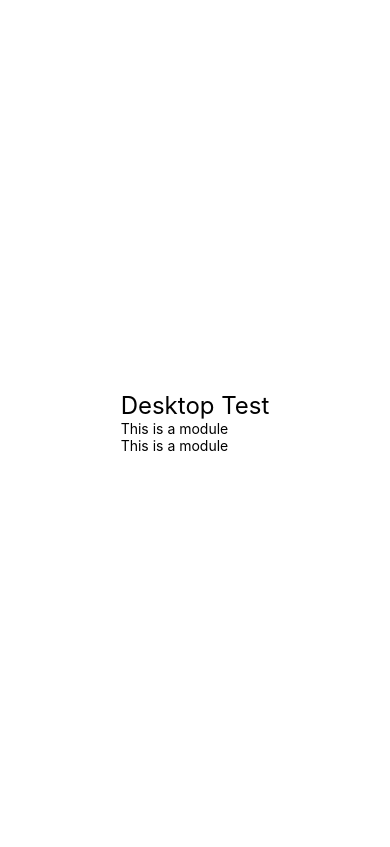
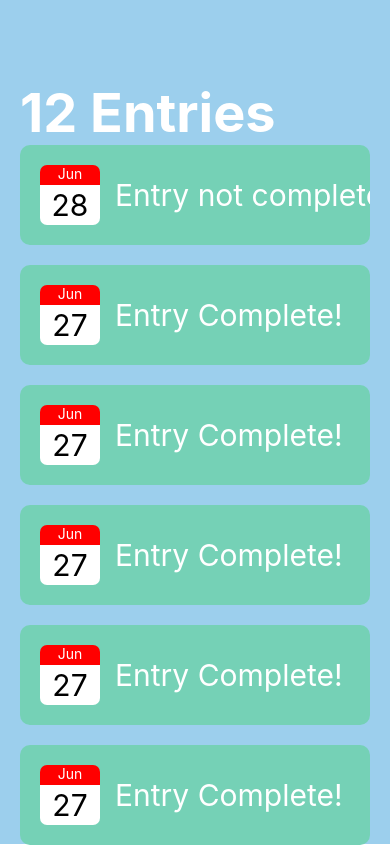
Before and after one commit to Joao-Nicz/expoDapApp, a React Native app: screen / in a window 390 px wide. Shown: the top 847 px of the page. Built offline with nearby package versions, Linux system fonts and the light colour scheme.

Commit message:
Made entry page

```diff
--- a/App.js
+++ b/App.js
@@ -1,5 +1,5 @@
-import { StyleSheet, Text, View } from 'react-native';
-import Task from './components/Task';
+import { StyleSheet, Text, View , ScrollView, SafeAreaView} from 'react-native';
+import Dentry from './components/Dentry';
 
 
 export default function App() {
@@ -8,16 +8,23 @@ export default function App() {
 
 
         {/* Diary Page */}
-        <view>
-          <Text style={styles.Dtitle}>Desktop Test</Text>
+        <View style={styles.Dpage}>
+          <Text style={styles.Dtitle}>12 Entries</Text>
 
-          <view>
+          <ScrollView style={styles.Ditems}>
             {/* This is where the different modules go */}
-            <Task />
-            <Task />
-          </view>
+            <Dentry text={'Entry not complete'} day={'28'} month={'Jun'} />
+            <Dentry text={'Entry Complete!'} day={'27'} month={'Jun'}/>
+            <Dentry text={'Entry Complete!'} day={'27'} month={'Jun'}/>
+            <Dentry text={'Entry Complete!'} day={'27'} month={'Jun'}/>
+            <Dentry text={'Entry Complete!'} day={'27'} month={'Jun'}/>
+            <Dentry text={'Entry Complete!'} day={'27'} month={'Jun'}/>
+            <Dentry text={'Entry Complete!'} day={'27'} month={'Jun'}/>
+            <Dentry text={'Entry Complete!'} day={'27'} month={'Jun'}/>
+            <View style={styles.Buffer}/>
+          </ScrollView>
 
-        </view>
+        </View>
 
     </View>
   );
@@ -26,9 +33,7 @@ export default function App() {
 const styles = StyleSheet.create({
   container: {
     flex: 1,
-    backgroundColor: '#fff',
-    alignItems: 'center',
-    justifyContent: 'center',
+    backgroundColor: '#9ccfed',
   },
   Dpage: {
     paddingTop: 80,
@@ -36,7 +41,12 @@ const styles = StyleSheet.create({
   },
 
   Dtitle: {
-    fontSize: 24,
+    fontSize: 54,
+    fontWeight: 'bold',
+    color: 'white',
   },
   Ditems: {},
+  Buffer: {
+    marginTop: 70,
+  },
 });
--- /dev/null
+++ b/components/Dentry.js
@@ -0,0 +1,74 @@
+import React from 'react';
+import {View, Text, StyleSheet, TouchableOpacity} from 'react-native';
+
+const Dentry = (props) => {
+    return (
+        // Makes each clickable module
+        <TouchableOpacity style={styles.item}>
+                <View style={styles.itemLeft}>
+
+                    {/* This makes the colored calendar with importable dates */}
+                    <View style={styles.squareAll}>
+                        <View style={styles.squareTop}>
+                            <Text style={styles.calendarMonth}>{props.month}</Text>
+                        </View>
+                        <View style={styles.squareBot}>
+                            <Text style={styles.calendarDay}>{props.day}</Text>
+                        </View>
+                    </View>
+
+                    {/* Text to inform user if entry is complete yet or not */}
+                    {/* ASK SHAUN HOW TO DO THE ${} THING INTO STYLES */}
+                    <Text style={styles.itemText}>{props.text}</Text>
+                </View>
+        </TouchableOpacity>
+    )
+}
+
+const styles = StyleSheet.create({
+    item: {
+        backgroundColor: '#75d1b6',
+        padding: 20,
+        borderRadius: 10,
+        flexDirection: 'row',
+        alignItems: 'center',
+        marginBottom: 20,
+
+    },
+    itemLeft: {
+        flexDirection: 'row',
+        alignItems: 'center',
+        flexWrap: 'wrap',
+    },
+
+    squareTop:{
+        width:60,
+        height: 20,
+        borderTopLeftRadius:7,
+        borderTopRightRadius:7,
+        backgroundColor: 'red',
+        flexDirection: 'column',
+        alignItems: 'center',
+    },
+    squareBot: {
+        width: 60,
+        height: 40,
+        borderBottomLeftRadius: 7,
+        borderBottomRightRadius:7,
+        marginRight: 15,
+        flexDirection: 'column',
+        alignItems: 'center',
+        padding: 2,
+        backgroundColor: 'white',
+    },
+    calendarDay: {fontSize: 30, color: 'black',},
+    calendarMonth: { color: 'white',},
+    itemText: {
+        color: 'white',
+        fontSize: 30,
+
+    },
+});
+
+
+export default Dentry;
--- a/components/Task.js
+++ /dev/null
@@ -1,14 +0,0 @@
-import React from 'react';
-import {View, Text, StyleSheet} from 'react-native';
-
-const Task = () => {
-
-    return (
-        <View>
-            <Text>This is a module</Text>
-        </View>
-    )
-
-}
-
-export default Task;
--- a/package.json
+++ b/package.json
@@ -15,7 +15,8 @@
     "react": "17.0.2",
     "react-dom": "17.0.2",
     "react-native": "0.68.2",
-    "react-native-web": "0.17.7"
+    "react-native-web": "0.17.7",
+    "expo-linear-gradient": "~11.3.0"
   },
   "devDependencies": {
     "@babel/core": "^7.12.9"
```
Also changed, not shown: 1 other file (tests, documents, lock files or other folders).
